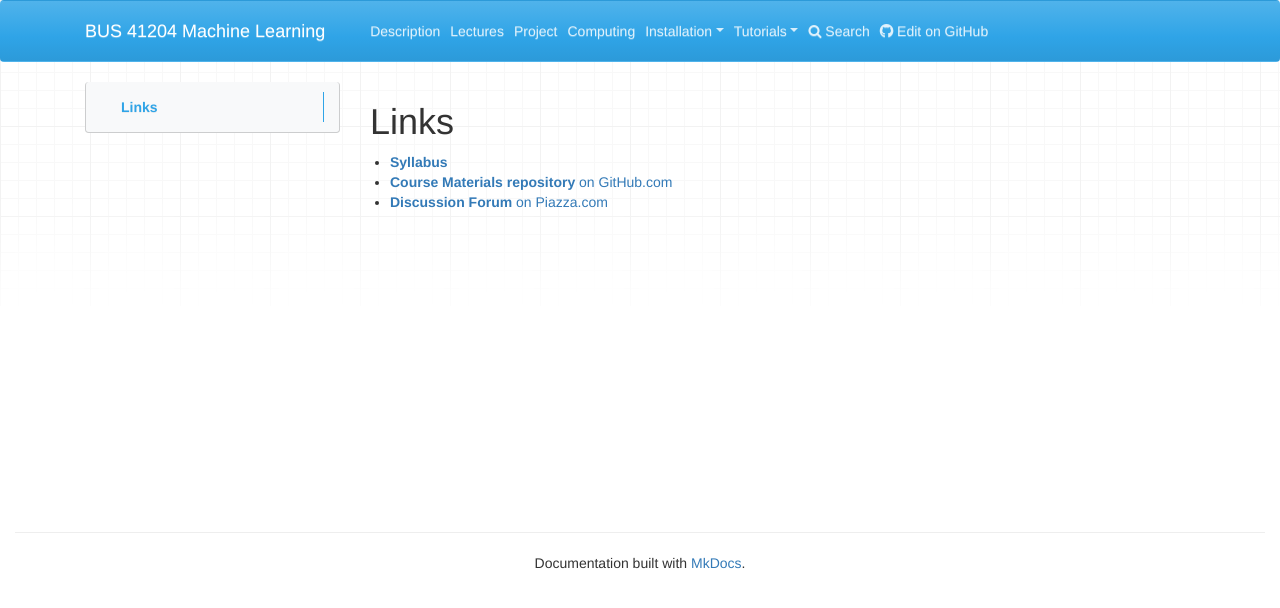
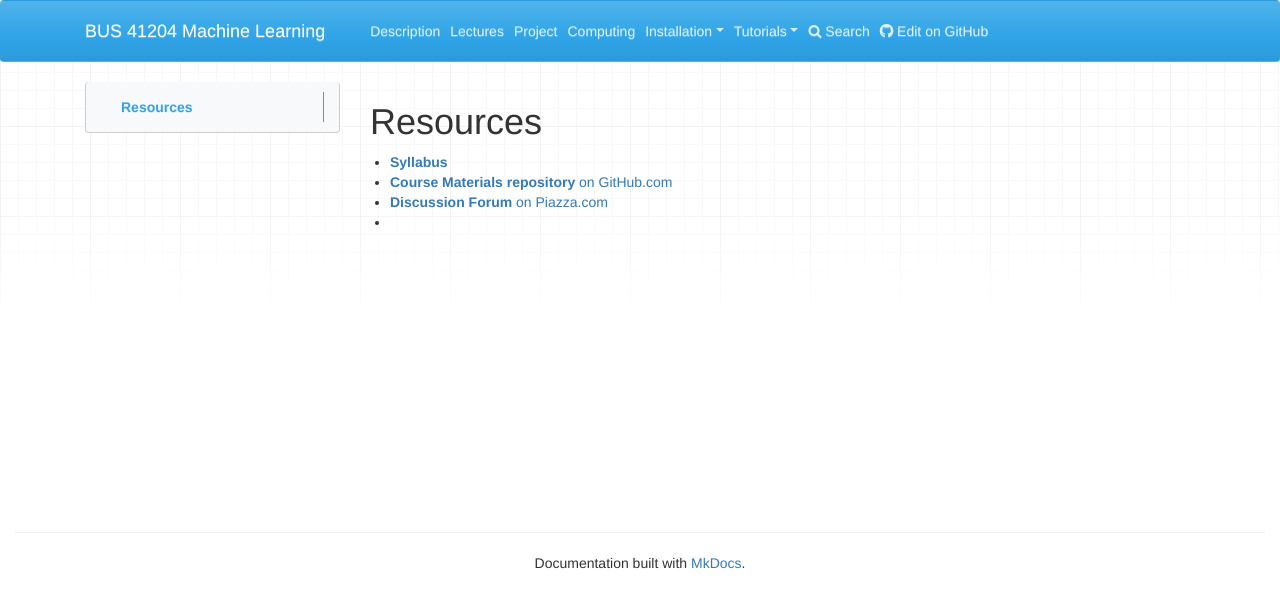
Before and after one commit to ChicagoBoothML/MachineLearning_Fall2015, an MkDocs documentation site: the page built from docs/Resources.md, in a window 1280 px wide. Shown: the top 608 px of the page. Built offline with MkDocs 1.6.1, drawn with Linux system fonts in a browser that asks for light colours; nearby versions of some CDN libraries; old or Windows-style settings are respelled for this version of MkDocs.

Commit message:
update website

```diff
--- a/docs/Resources.md
+++ b/docs/Resources.md
@@ -1,5 +1,6 @@
-# Links
+# Resources
 
-* [**Syllabus**](Syllabus.md)
-* [**Course Materials repository** on GitHub.com](http://github.com/ChicagoBoothML/MachineLearning_Fall2015)
-* [**Discussion Forum** on Piazza.com](http://piazza.com/class/ib00syo2xdh13n)
+- [**Syllabus**](Syllabus.md)
+- [**Course Materials repository** on GitHub.com](http://github.com/ChicagoBoothML/MachineLearning_Fall2015)
+- [**Discussion Forum** on Piazza.com](http://piazza.com/class/ib00syo2xdh13n)
+-
```
